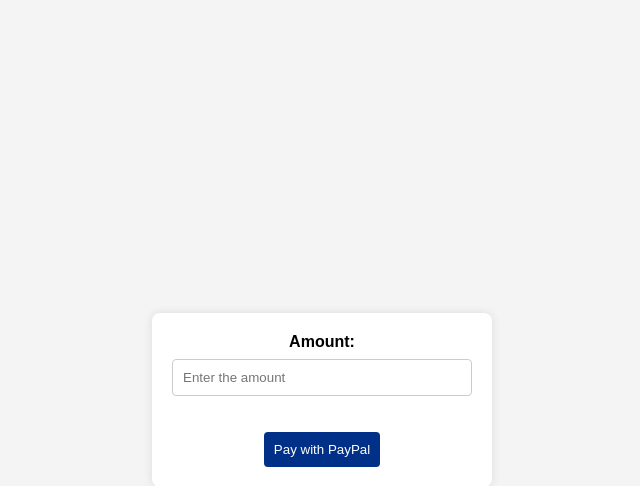
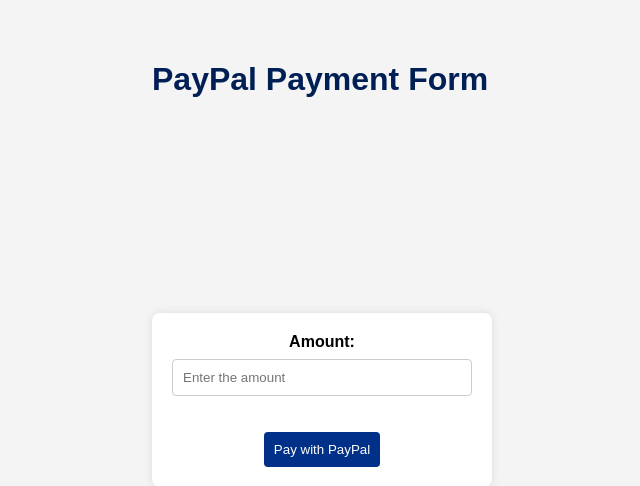
Before and after one commit to symotedz/payment-system, a Django app: page /paypal/ in a window 1280 px wide. Shown: the top 486 px of the page, without its empty margins (318-958 px from the left). Run offline with Django 4.2, Linux system fonts and the light colour scheme; some libraries are stand-ins or nearby versions.

Commit message:
read.md update

```diff
--- a/webapp/templates/mpesa_payment.html
+++ b/webapp/templates/mpesa_payment.html
@@ -56,6 +56,9 @@
     </style>
 </head>
 <body>
+    <div>
+        <h1>Mpesa Payment</h1>
+    </div>
     <form method="post">
         {% csrf_token %}
         <label for="phone">Phone Number:</label>
--- a/webapp/templates/paypal.html
+++ b/webapp/templates/paypal.html
@@ -58,9 +58,18 @@
         #paypal-button-container .paypal-button:hover {
             background-color: #001f55;
         }
+
+        .topper{
+            position: absolute;
+            top: 5%;
+            justify-content: center;
+            text-transform: capitalize;
+            color: #001f55;
+        }
     </style>
 </head>
 <body>
+    <div><h1 class="topper">PayPal Payment Form</h1></div>
     <form method="post">
         {% csrf_token %}
         <label for="amount">Amount:</label>
```
Also changed, not shown: webapp/templates/mpesa.html (deleted, +0 -13 lines), README.md.
